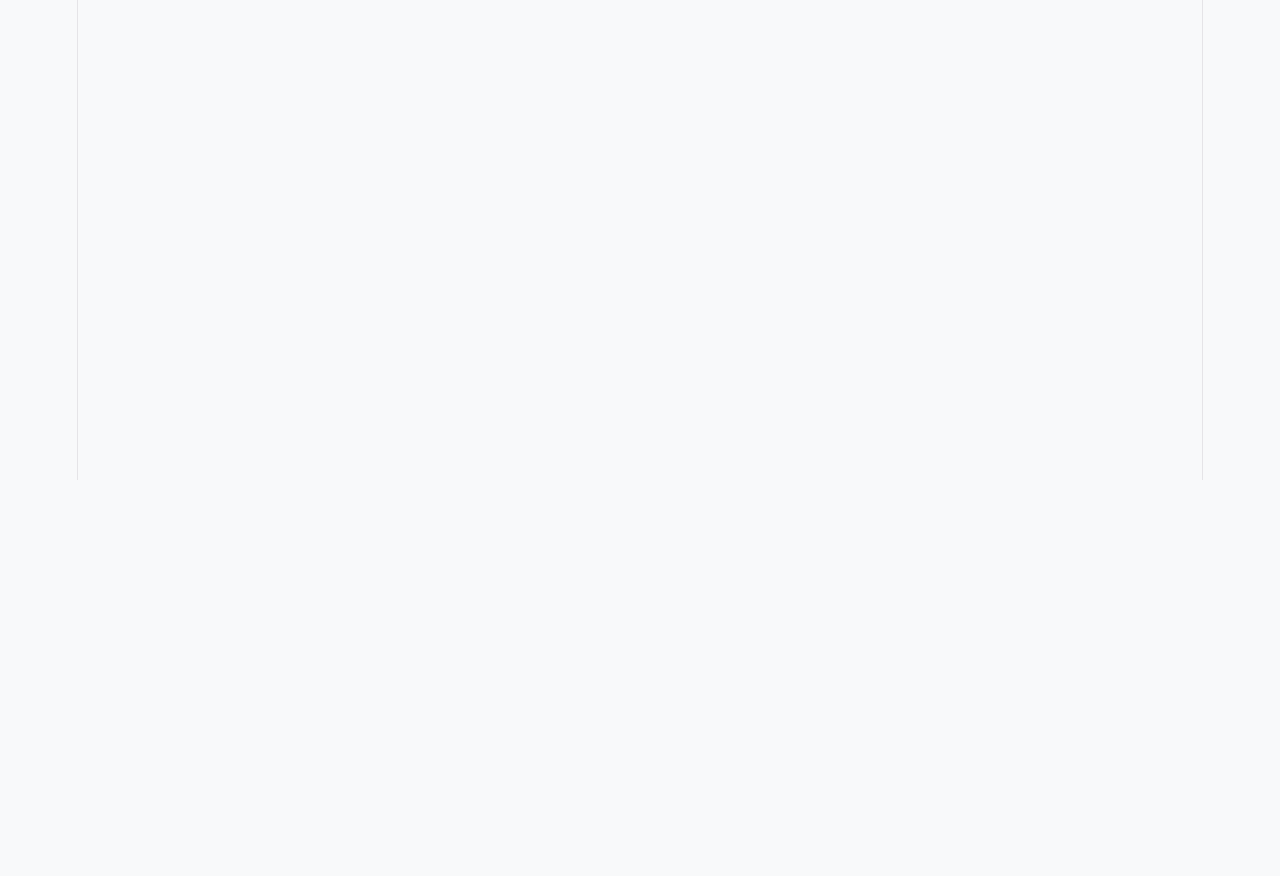
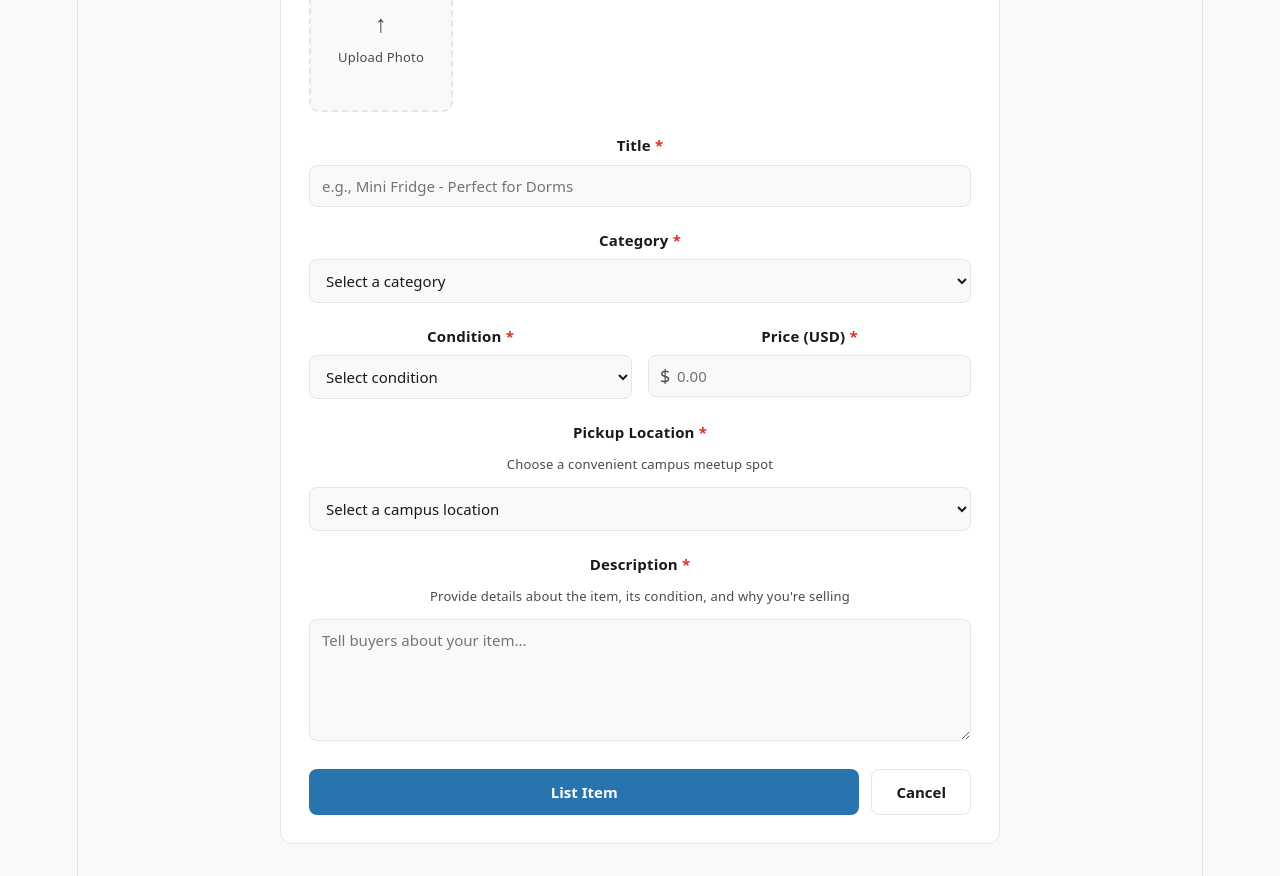
Before and after one commit to sharonxiong/ACM-W-BruinMarket-Temp, a React (Vite) app in the folder my-react-app/: page /sell in a window 1280 px wide. Shown: the part 320-1196 px from the top of the page. Before the commit the page ends 800 px from the top, so only its background shows below. Built offline with nearby package versions, Linux system fonts and the light colour scheme.

Commit message:
Added code for the Sell page

```diff
--- a/my-react-app/src/App.tsx
+++ b/my-react-app/src/App.tsx
@@ -12,6 +12,7 @@ export default function App() {
     <div>
       <Header />
       <Routes>
+        <Route path="/" element={<Marketplace />} />
         <Route path="/marketplace" element={<Marketplace />} />
         <Route path="/communities" element={<CommunitiesPage />} />
         <Route path="/sell" element={<SellPage />} />
--- a/my-react-app/src/pages/SellPage.css
+++ b/my-react-app/src/pages/SellPage.css
@@ -0,0 +1,222 @@
+.sell-page {
+  max-width: 720px;
+  margin: 0 auto;
+  padding: 32px 20px;
+}
+
+.sell-page__header {
+  margin-bottom: 24px;
+}
+
+.sell-page__title {
+  color: var(--ucla-blue);
+  font-size: 36px;
+  font-weight: 700;
+  margin: 0 0 8px;
+}
+
+.sell-page__subtitle {
+  color: var(--text);
+  font-size: 16px;
+  margin: 0;
+}
+
+.sell-form {
+  background: white;
+  border: 1px solid var(--border);
+  border-radius: 12px;
+  padding: 28px;
+  display: flex;
+  flex-direction: column;
+  gap: 20px;
+}
+
+.form-field {
+  display: flex;
+  flex-direction: column;
+  gap: 6px;
+  flex: 1;
+}
+
+.form-row {
+  display: flex;
+  gap: 16px;
+}
+
+@media (max-width: 600px) {
+  .form-row {
+    flex-direction: column;
+  }
+}
+
+.form-label {
+  font-weight: 600;
+  color: var(--text-h);
+  font-size: 15px;
+}
+
+.required {
+  color: #d93025;
+}
+
+.form-hint {
+  color: var(--text);
+  font-size: 13px;
+  margin: 0 0 4px;
+}
+
+.form-input {
+  width: 100%;
+  padding: 10px 12px;
+  border: 1px solid var(--border);
+  border-radius: 8px;
+  font-size: 15px;
+  font-family: inherit;
+  background: #f8f9fa;
+  color: var(--text-h);
+  box-sizing: border-box;
+  transition: border-color 0.2s, background 0.2s;
+}
+
+.form-input:focus {
+  outline: none;
+  border-color: var(--ucla-blue);
+  background: white;
+}
+
+.form-textarea {
+  resize: vertical;
+  min-height: 100px;
+  font-family: inherit;
+}
+
+/* Price field */
+.price-input-wrapper {
+  position: relative;
+  display: flex;
+  align-items: center;
+}
+
+.price-prefix {
+  position: absolute;
+  left: 12px;
+  color: var(--text);
+  font-weight: 500;
+}
+
+.price-input {
+  padding-left: 28px;
+}
+
+/* Photo upload */
+.photo-grid {
+  display: flex;
+  flex-wrap: wrap;
+  gap: 12px;
+  margin-top: 8px;
+}
+
+.photo-upload {
+  width: 140px;
+  height: 140px;
+  border: 2px dashed var(--border);
+  border-radius: 10px;
+  display: flex;
+  flex-direction: column;
+  align-items: center;
+  justify-content: center;
+  gap: 8px;
+  cursor: pointer;
+  color: var(--text);
+  transition: border-color 0.2s, background 0.2s;
+  background: #f8f9fa;
+}
+
+.photo-upload:hover {
+  border-color: var(--ucla-blue);
+  background: rgba(39, 116, 174, 0.05);
+}
+
+.photo-upload__icon {
+  font-size: 24px;
+  font-weight: 700;
+}
+
+.photo-upload__text {
+  font-size: 13px;
+}
+
+.photo-preview {
+  position: relative;
+  width: 140px;
+  height: 140px;
+  border-radius: 10px;
+  overflow: hidden;
+  border: 1px solid var(--border);
+}
+
+.photo-preview img {
+  width: 100%;
+  height: 100%;
+  object-fit: cover;
+}
+
+.photo-remove {
+  position: absolute;
+  top: 6px;
+  right: 6px;
+  width: 24px;
+  height: 24px;
+  border: none;
+  border-radius: 50%;
+  background: rgba(0, 0, 0, 0.6);
+  color: white;
+  font-size: 18px;
+  line-height: 1;
+  cursor: pointer;
+  display: flex;
+  align-items: center;
+  justify-content: center;
+}
+
+.photo-remove:hover {
+  background: rgba(0, 0, 0, 0.8);
+}
+
+/* Buttons */
+.form-actions {
+  display: flex;
+  gap: 12px;
+  margin-top: 8px;
+}
+
+.btn {
+  padding: 12px 24px;
+  border-radius: 8px;
+  font-size: 15px;
+  font-weight: 600;
+  cursor: pointer;
+  border: none;
+  font-family: inherit;
+  transition: background 0.2s, border-color 0.2s;
+}
+
+.btn--primary {
+  background: var(--ucla-blue);
+  color: white;
+  flex: 1;
+}
+
+.btn--primary:hover {
+  background: var(--ucla-blue-dark);
+}
+
+.btn--secondary {
+  background: white;
+  color: var(--text-h);
+  border: 1px solid var(--border);
+}
+
+.btn--secondary:hover {
+  background: #f1f3f5;
+}
--- a/my-react-app/src/pages/SellPage.tsx
+++ b/my-react-app/src/pages/SellPage.tsx
@@ -1,10 +1,182 @@
-import React from "react";
+import React, { useState } from "react";
+import "./SellPage.css";
 
 export default function SellPage() {
+  // variables used by useState to give the current value and function to update it
+  const [title, setTitle] = useState("");
+  const [category, setCategory] = useState("");
+  const [condition, setCondition] = useState("");
+  const [price, setPrice] = useState("");
+  const [pickupLocation, setPickupLocation] = useState("");
+  const [description, setDescription] = useState("");
+
+  const handleSubmit = (e: React.FormEvent) => {
+    e.preventDefault();
+  };
+
+  const handleCancel = () => {
+    setTitle("");
+    setCategory("");
+    setCondition("");
+    setPrice("");
+    setPickupLocation("");
+    setDescription("");
+  };
+
   return (
-    <main style={{ padding: 20 }}>
-      <h1 style={{ marginTop: 0 }}>Sell</h1>
-      <p>Create a new listing here.</p>
+    <main className="sell-page">
+      <div className="sell-page__header">
+        <h1 className="sell-page__title">List an Item</h1>
+        <p className="sell-page__subtitle">Share your item with the UCLA community</p>
+      </div>
+
+      <form className="sell-form" onSubmit={handleSubmit}>
+        {/* Photos */}
+        <div className="form-field">
+          <label className="form-label">Photos</label>
+          <p className="form-hint">Add up to 5 photos</p>
+          <div className="photo-grid">
+            <div className="photo-upload">
+              <span className="photo-upload__icon">↑</span>
+              <span className="photo-upload__text">Upload Photo</span>
+            </div>
+          </div>
+        </div>
+
+        {/* Title */}
+        <div className="form-field">
+          <label className="form-label" htmlFor="title">
+            Title <span className="required">*</span>
+          </label>
+          <input
+            id="title"
+            type="text"
+            className="form-input"
+            placeholder="e.g., Mini Fridge - Perfect for Dorms"
+            value={title}
+            onChange={(e) => setTitle(e.target.value)}
+            required
+          />
+        </div>
+
+        {/* Category */}
+        <div className="form-field">
+          <label className="form-label" htmlFor="category">
+            Category <span className="required">*</span>
+          </label>
+          <select
+            id="category"
+            className="form-input"
+            value={category}
+            onChange={(e) => setCategory(e.target.value)}
+            required
+          >
+            <option value="">Select a category</option>
+            <option value="furniture">Furniture</option>
+            <option value="books">Books</option>
+            <option value="electronics">Electronics</option>
+            <option value="dorm-essentials">Dorm Essentials</option>
+            <option value="clothing">Clothing</option>
+            <option value="appliances">Appliances</option>
+            <option value="other">Other</option>
+          </select>
+        </div>
+
+        {/* Condition and Price — side by side */}
+        <div className="form-row">
+          <div className="form-field">
+            <label className="form-label" htmlFor="condition">
+              Condition <span className="required">*</span>
+            </label>
+            <select
+              id="condition"
+              className="form-input"
+              value={condition}
+              onChange={(e) => setCondition(e.target.value)}
+              required
+            >
+              <option value="">Select condition</option>
+              <option value="new">New</option>
+              <option value="like-new">Like New</option>
+              <option value="good">Good</option>
+              <option value="fair">Fair</option>
+              <option value="used">Used</option>
+            </select>
+          </div>
+
+          <div className="form-field">
+            <label className="form-label" htmlFor="price">
+              Price (USD) <span className="required">*</span>
+            </label>
+            <div className="price-input-wrapper">
+              <span className="price-prefix">$</span>
+              <input
+                id="price"
+                type="text"
+                className="form-input price-input"
+                placeholder="0.00"
+                value={price}
+                onChange={(e) => setPrice(e.target.value)}
+                required
+              />
+            </div>
+          </div>
+        </div>
+
+        {/* Pickup Location */}
+        <div className="form-field">
+          <label className="form-label" htmlFor="pickup">
+            Pickup Location <span className="required">*</span>
+          </label>
+          <p className="form-hint">Choose a convenient campus meetup spot</p>
+          <select
+            id="pickup"
+            className="form-input"
+            value={pickupLocation}
+            onChange={(e) => setPickupLocation(e.target.value)}
+            required
+          >
+            <option value="">Select a campus location</option>
+            <option value="powell">Powell Library</option>
+            <option value="yrl">Young Research Library</option>
+            <option value="ackerman">Ackerman Union</option>
+            <option value="bruin-plaza">Bruin Plaza</option>
+            <option value="hedrick">Hedrick Hall</option>
+            <option value="de-neve">De Neve Plaza</option>
+            <option value="sunset-rec">Sunset Rec</option>
+            <option value="wooden">Wooden Center</option>
+          </select>
+        </div>
+
+        {/* Description */}
+        <div className="form-field">
+          <label className="form-label" htmlFor="description">
+            Description <span className="required">*</span>
+          </label>
+          <p className="form-hint">
+            Provide details about the item, its condition, and why you're selling
+          </p>
+          <textarea
+            id="description"
+            className="form-input form-textarea"
+            placeholder="Tell buyers about your item..."
+            value={description}
+            onChange={(e) => setDescription(e.target.value)}
+            rows={5}
+            required
+          />
+        </div>
+
+        {/* Buttons */}
+        <div className="form-actions">
+          <button type="submit" className="btn btn--primary">
+            List Item
+          </button>
+          <button type="button" className="btn btn--secondary" onClick={handleCancel}>
+            Cancel
+          </button>
+        </div>
+      </form>
     </main>
   );
 }
```
